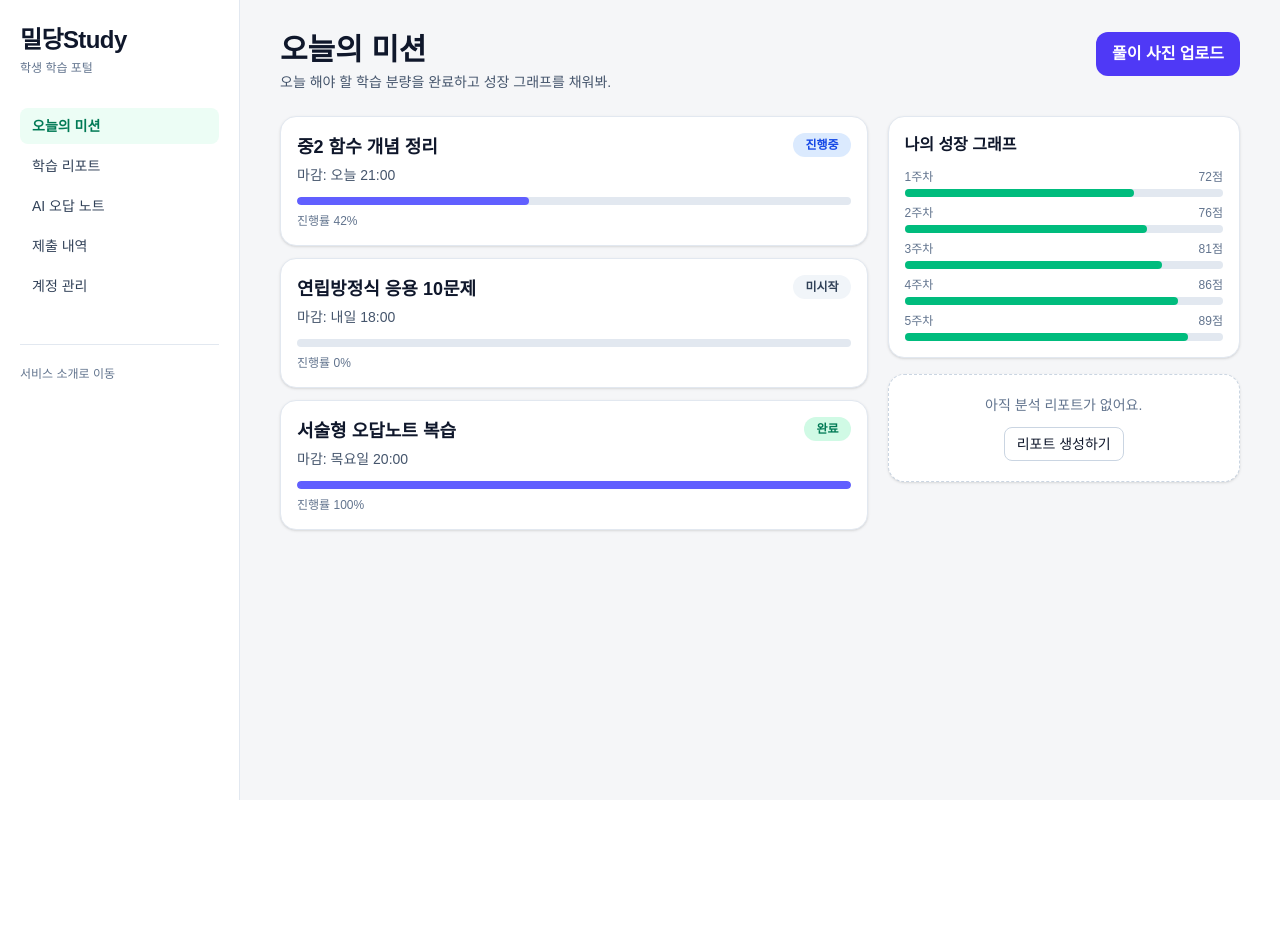
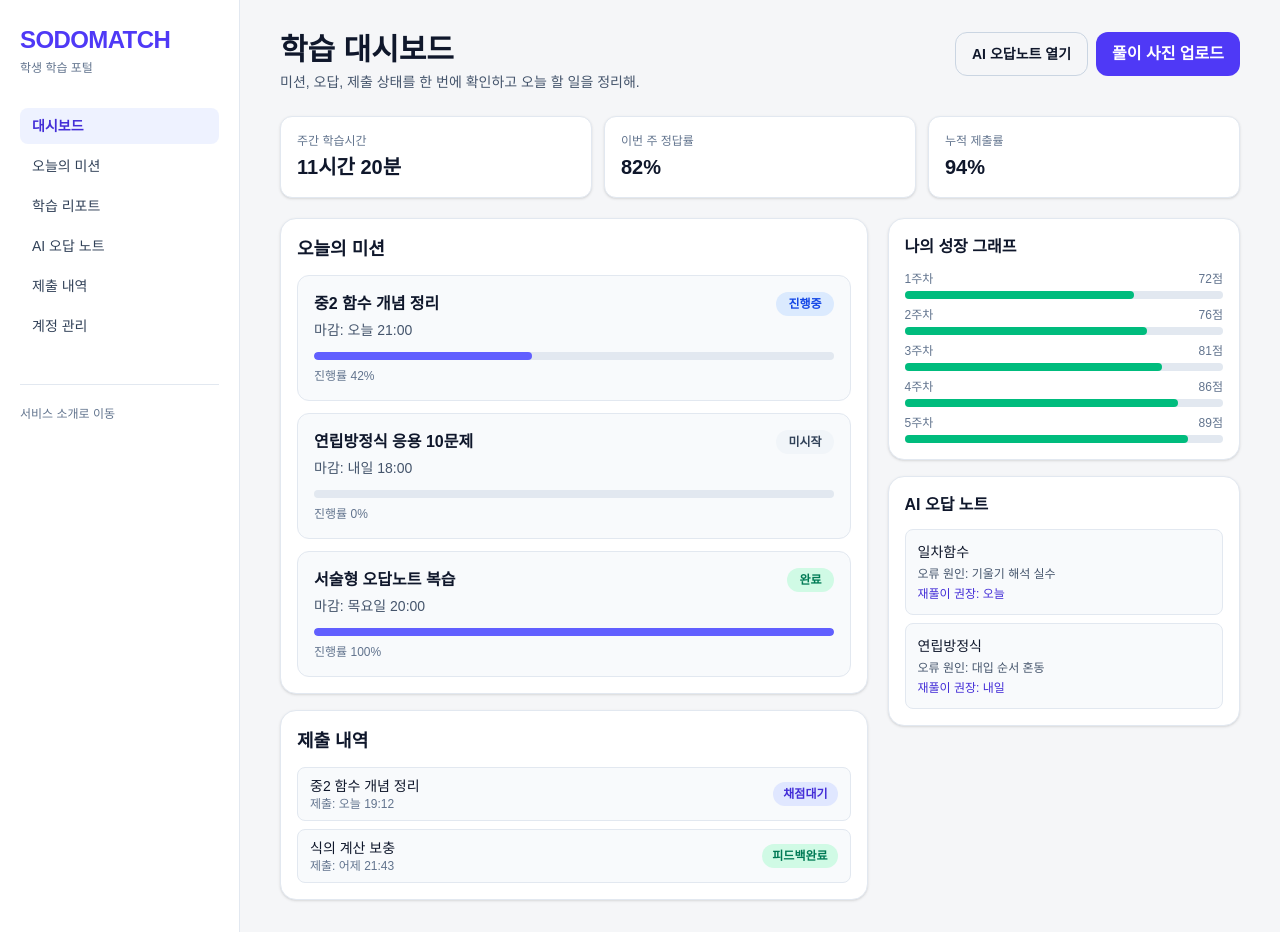
Before and after one commit to handanaru/edu-platform, a Next.js app: page /student in a window 1280 px wide. Before the commit the page ends 800 px from the top, so only its background shows below. Built offline with nearby package versions, Linux system fonts and the light colour scheme.

Commit message:
Rebrand student UI to SODOMATCH and enable mission/report/wrongnote/submission modules

```diff
--- a/app/student/page.tsx
+++ b/app/student/page.tsx
@@ -6,10 +6,28 @@ const missions = [
   { title: "서술형 오답노트 복습", due: "목요일 20:00", status: "완료", progress: 100 },
 ];
 
+const wrongNote = [
+  { unit: "일차함수", reason: "기울기 해석 실수", retry: "오늘" },
+  { unit: "연립방정식", reason: "대입 순서 혼동", retry: "내일" },
+];
+
+const reports = [
+  { label: "주간 학습시간", value: "11시간 20분" },
+  { label: "이번 주 정답률", value: "82%" },
+  { label: "누적 제출률", value: "94%" },
+];
+
+const submissions = [
+  { task: "중2 함수 개념 정리", submittedAt: "오늘 19:12", state: "채점대기" },
+  { task: "식의 계산 보충", submittedAt: "어제 21:43", state: "피드백완료" },
+];
+
 const statusClass: Record<string, string> = {
   진행중: "bg-blue-100 text-blue-700",
   미시작: "bg-slate-100 text-slate-700",
   완료: "bg-emerald-100 text-emerald-700",
+  채점대기: "bg-indigo-100 text-indigo-700",
+  피드백완료: "bg-emerald-100 text-emerald-700",
 };
 
 export default function StudentPage() {
@@ -18,12 +36,13 @@ export default function StudentPage() {
       <div className="grid min-h-screen grid-cols-1 lg:grid-cols-[240px_1fr]">
         <aside className="border-r border-slate-200 bg-white px-5 py-6">
           <div className="mb-8">
-            <p className="text-2xl font-extrabold tracking-tight">밀당Study</p>
+            <p className="text-2xl font-extrabold tracking-tight text-indigo-600">SODOMATCH</p>
             <p className="mt-1 text-xs text-slate-500">학생 학습 포털</p>
           </div>
 
           <nav className="space-y-1 text-sm">
-            <button className="w-full rounded-lg bg-emerald-50 px-3 py-2 text-left font-semibold text-emerald-700">오늘의 미션</button>
+            <button className="w-full rounded-lg bg-indigo-50 px-3 py-2 text-left font-semibold text-indigo-700">대시보드</button>
+            <button className="w-full rounded-lg px-3 py-2 text-left text-slate-700 hover:bg-slate-100">오늘의 미션</button>
             <button className="w-full rounded-lg px-3 py-2 text-left text-slate-700 hover:bg-slate-100">학습 리포트</button>
             <button className="w-full rounded-lg px-3 py-2 text-left text-slate-700 hover:bg-slate-100">AI 오답 노트</button>
             <button className="w-full rounded-lg px-3 py-2 text-left text-slate-700 hover:bg-slate-100">제출 내역</button>
@@ -38,19 +57,34 @@ export default function StudentPage() {
         <section className="px-6 py-8 lg:px-10">
           <header className="mb-6 flex flex-wrap items-start justify-between gap-3">
             <div>
-              <h1 className="text-3xl font-bold">오늘의 미션</h1>
-              <p className="mt-1 text-sm text-slate-600">오늘 해야 할 학습 분량을 완료하고 성장 그래프를 채워봐.</p>
+              <h1 className="text-3xl font-bold">학습 대시보드</h1>
+              <p className="mt-1 text-sm text-slate-600">미션, 오답, 제출 상태를 한 번에 확인하고 오늘 할 일을 정리해.</p>
             </div>
+            <div className="flex gap-2">
+              <button className="h-11 rounded-xl border border-slate-300 px-4 text-sm font-semibold hover:bg-slate-100">AI 오답노트 열기</button>
               <button className="h-11 rounded-xl bg-indigo-600 px-4 font-semibold text-white hover:bg-indigo-500">풀이 사진 업로드</button>
+            </div>
           </header>
 
+          <section className="mb-5 grid gap-3 md:grid-cols-3">
+            {reports.map((r) => (
+              <article key={r.label} className="rounded-xl border border-slate-200 bg-white p-4 shadow-sm">
+                <p className="text-xs text-slate-500">{r.label}</p>
+                <strong className="mt-1 block text-xl">{r.value}</strong>
+              </article>
+            ))}
+          </section>
+
           <div className="grid gap-5 xl:grid-cols-[1.5fr_.9fr]">
-            <section className="space-y-3">
+            <section className="space-y-4">
+              <article className="rounded-2xl border border-slate-200 bg-white p-4 shadow-sm">
+                <h2 className="text-lg font-semibold">오늘의 미션</h2>
+                <div className="mt-3 space-y-3">
                   {missions.map((m) => (
-                <article key={m.title} className="rounded-2xl border border-slate-200 bg-white p-4 shadow-sm">
+                    <div key={m.title} className="rounded-xl border border-slate-200 bg-slate-50 p-4">
                       <div className="flex items-start justify-between gap-3">
                         <div>
-                      <h2 className="text-lg font-semibold">{m.title}</h2>
+                          <h3 className="font-semibold">{m.title}</h3>
                           <p className="mt-1 text-sm text-slate-600">마감: {m.due}</p>
                         </div>
                         <span className={`rounded-full px-3 py-1 text-xs font-semibold ${statusClass[m.status]}`}>{m.status}</span>
@@ -59,8 +93,25 @@ export default function StudentPage() {
                         <div className="h-full rounded-full bg-indigo-500" style={{ width: `${m.progress}%` }} />
                       </div>
                       <p className="mt-2 text-xs text-slate-500">진행률 {m.progress}%</p>
+                    </div>
+                  ))}
+                </div>
               </article>
+
+              <article className="rounded-2xl border border-slate-200 bg-white p-4 shadow-sm">
+                <h2 className="text-lg font-semibold">제출 내역</h2>
+                <div className="mt-3 space-y-2">
+                  {submissions.map((s) => (
+                    <div key={s.task} className="flex items-center justify-between rounded-lg border border-slate-200 bg-slate-50 px-3 py-2">
+                      <div>
+                        <p className="text-sm font-medium">{s.task}</p>
+                        <p className="text-xs text-slate-500">제출: {s.submittedAt}</p>
+                      </div>
+                      <span className={`rounded-full px-2.5 py-1 text-xs font-semibold ${statusClass[s.state]}`}>{s.state}</span>
+                    </div>
                   ))}
+                </div>
+              </article>
             </section>
 
             <aside className="space-y-4">
@@ -76,9 +127,17 @@ export default function StudentPage() {
                 </div>
               </article>
 
-              <article className="rounded-2xl border border-dashed border-slate-300 bg-white p-5 text-center shadow-sm">
-                <p className="text-sm text-slate-500">아직 분석 리포트가 없어요.</p>
-                <button className="mt-3 rounded-lg border border-slate-300 px-3 py-1.5 text-sm hover:bg-slate-100">리포트 생성하기</button>
+              <article className="rounded-2xl border border-slate-200 bg-white p-4 shadow-sm">
+                <h3 className="text-base font-semibold">AI 오답 노트</h3>
+                <div className="mt-3 space-y-2">
+                  {wrongNote.map((w) => (
+                    <div key={w.unit} className="rounded-lg border border-slate-200 bg-slate-50 p-3">
+                      <p className="text-sm font-medium">{w.unit}</p>
+                      <p className="mt-1 text-xs text-slate-600">오류 원인: {w.reason}</p>
+                      <p className="mt-1 text-xs text-indigo-700">재풀이 권장: {w.retry}</p>
+                    </div>
+                  ))}
+                </div>
               </article>
             </aside>
           </div>
```
Lines whose indentation alone changed are shown as unchanged.
